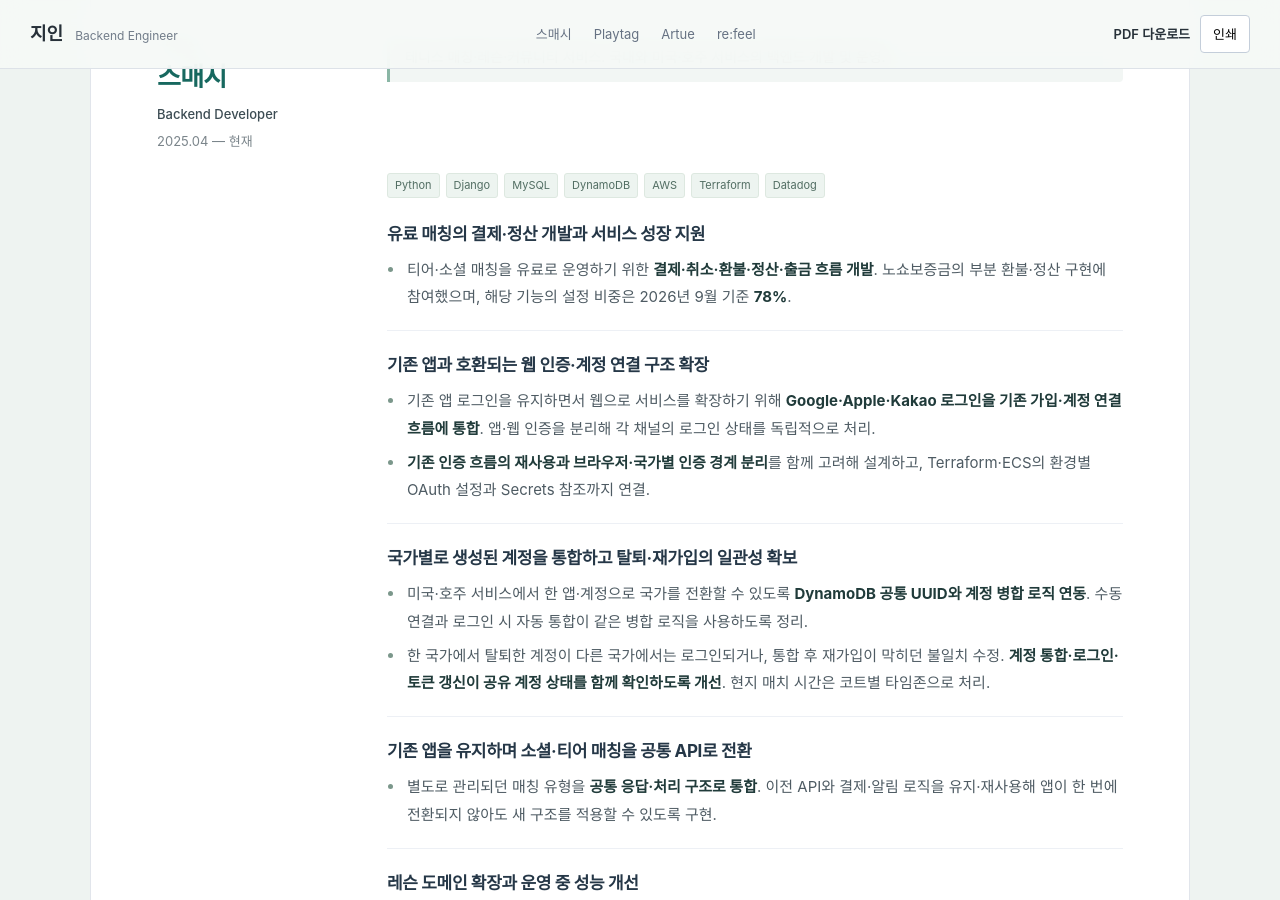
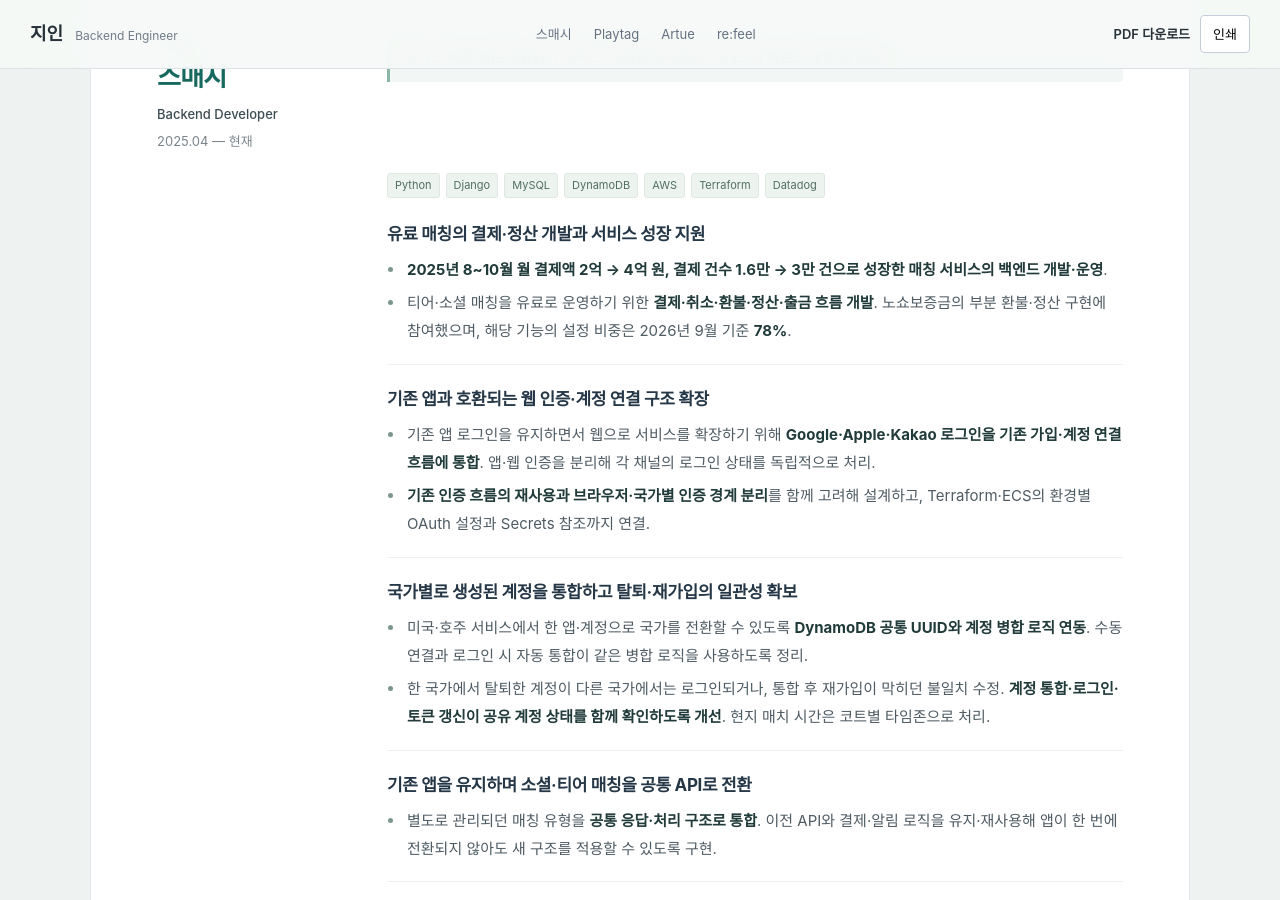
Before and after one commit to inji0129/inji0129.github.io, a Jekyll site: the page built from index.html, in a window 1280 px wide and 900 px high, scrolled down 1000 px. Built offline with Jekyll 4.4.1, drawn with Linux system fonts in a browser that asks for light colours.

Commit message:
Publish user-approved payment growth metrics

```diff
--- a/_data/general.json
+++ b/_data/general.json
@@ -27,6 +27,7 @@
         {
           "title": "유료 매칭의 결제·정산 개발과 서비스 성장 지원",
           "bullets": [
+            "**2025년 8~10월 월 결제액 2억 → 4억 원, 결제 건수 1.6만 → 3만 건으로 성장한 매칭 서비스의 백엔드 개발·운영**.",
             "티어·소셜 매칭을 유료로 운영하기 위한 **결제·취소·환불·정산·출금 흐름 개발**. 노쇼보증금의 부분 환불·정산 구현에 참여했으며, 해당 기능의 설정 비중은 2026년 9월 기준 **78%**."
           ]
         },
--- a/_layouts/general.html
+++ b/_layouts/general.html
@@ -1,5 +1,5 @@
-<!doctype html><html lang="ko"><head><meta charset="utf-8"><meta name="viewport" content="width=device-width,initial-scale=1"><meta name="description" content="백엔드 엔지니어 지인. 결제·환불 안정성, 운영 자동화와 제품 개발 경험."><title>{{ page.title }}</title><link rel="stylesheet" href="/assets/general.css?v=20261124j"><script src="/assets/general.js" defer></script></head><body>
-<div class="topbar"><a class="brand" href="#top">지인<span>Backend Engineer</span></a><nav aria-label="경력 탐색"><a href="#smaxh">스매시</a><a href="#playtag">Playtag</a><a href="#artue">Artue</a><a href="#refeel">re:feel</a></nav><div class="actions"><a href="/assets/지인_이력서.pdf?v=20261124j" download>PDF 다운로드</a><button type="button" id="print">인쇄</button></div></div>
+<!doctype html><html lang="ko"><head><meta charset="utf-8"><meta name="viewport" content="width=device-width,initial-scale=1"><meta name="description" content="백엔드 엔지니어 지인. 결제·환불 안정성, 운영 자동화와 제품 개발 경험."><title>{{ page.title }}</title><link rel="stylesheet" href="/assets/general.css?v=20261124k"><script src="/assets/general.js" defer></script></head><body>
+<div class="topbar"><a class="brand" href="#top">지인<span>Backend Engineer</span></a><nav aria-label="경력 탐색"><a href="#smaxh">스매시</a><a href="#playtag">Playtag</a><a href="#artue">Artue</a><a href="#refeel">re:feel</a></nav><div class="actions"><a href="/assets/지인_이력서.pdf?v=20261124k" download>PDF 다운로드</a><button type="button" id="print">인쇄</button></div></div>
 <main id="top"><header class="hero"><p class="eyebrow">BACKEND ENGINEER</p><h1>지인<span>기능을 만들고, 운영의 복잡함을 줄이는 개발자</span></h1><div class="contact"><a href="mailto:jiinwllds@gmail.com">jiinwllds@gmail.com</a><a href="https://github.com/inji0129">GitHub · inji0129</a></div><div class="intro">{% for paragraph in site.data.general.intro %}{{ paragraph | markdownify }}{% endfor %}</div></header>
 <section class="selected" aria-labelledby="selected-title"><div class="section-top"><h2 id="selected-title">핵심 경험</h2><span>최적화 · 비용 효율 · 인프라</span></div><div class="selected-grid"><a href="#playtag"><p class="eyebrow">OPERATIONS · 업무 최적화</p><h3>재실행 준비 1시간을<br>5분 이내로</h3><p>수동 실행·설정 변경을 사내 웹으로 전환해 운영 업무 단축</p></a><a href="#artue"><p class="eyebrow">AWS · 비용과 실행 구조</p><h3>서버 사양과<br>확장 정책을 함께 조정</h3><p>EC2 사양 축소, CPU 기반 확장과 환경별 용량 설정 관리</p></a><a href="#smaxh"><p class="eyebrow">ARCHITECTURE · 인증과 계정</p><h3>앱·웹 세션 분리,<br>국가별 계정 통합</h3><p>소셜 로그인과 글로벌 사용자 계정을 연결하는 백엔드 구조 설계</p></a></div></section>
 <section class="experience"><div class="section-top"><h2>경력 및 프로젝트</h2><span>직접 수행한 작업과 기여</span></div>{% for company in site.data.general.companies %}<section class="company" id="{{ company.id }}"><header class="company-heading"><div><p class="eyebrow">{{ company.label }}</p><h2>{{ company.name }}</h2><p class="role">{{ company.role }}</p><p class="dates">{{ company.dates }}</p></div><p class="description">{{ company.description }}</p></header><div class="company-detail"><div class="tags">{% for tech in company.stack %}<span>{{ tech }}</span>{% endfor %}</div>{% for work in company.works %}<article class="work"><h3>{{ work.title }}</h3><ul>{% for bullet in work.bullets %}<li{% if bullet contains "측정 범위:" %} class="measurement-note"{% endif %}>{{ bullet | markdownify }}</li>{% endfor %}</ul></article>{% endfor %}</div></section>{% endfor %}</section>
```
Also changed, not shown: 1 other file.
